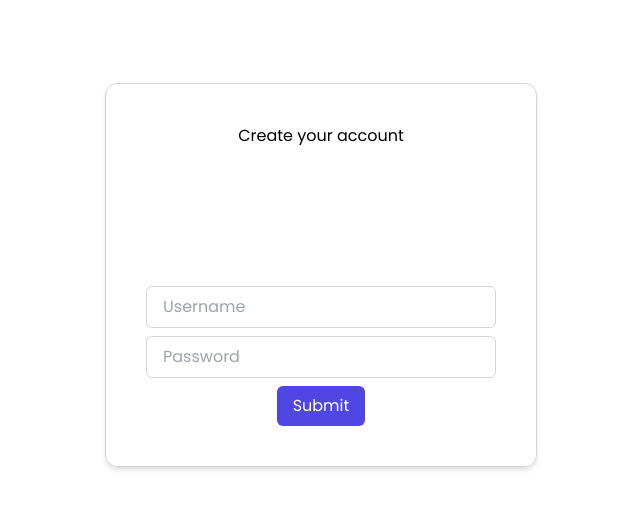
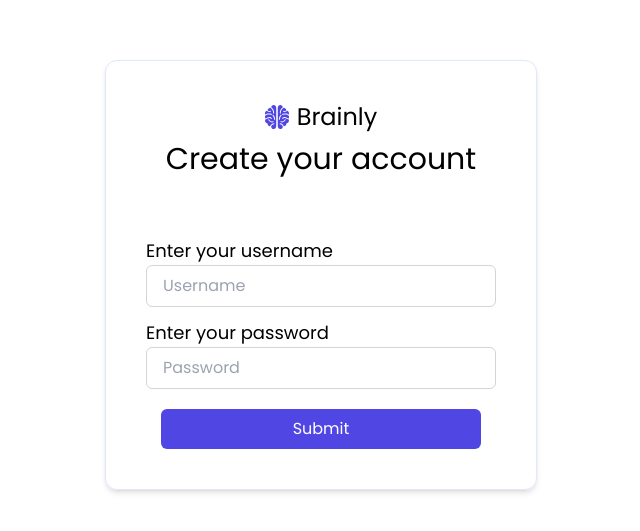
Before and after one commit to shreyansh232/citesphere-frontend, a React (Vite) app: page /signup in a window 1280 px wide. Shown: the part 125-656 px from the top of the page, without its empty margins (319-959 px from the left). Built offline with nearby package versions, Linux system fonts and the light colour scheme.

Commit message:
feat: add signup page v2

```diff
--- a/src/App.tsx
+++ b/src/App.tsx
@@ -1,6 +1,6 @@
-import Dashboard from "./pages/dashboard";
+import Dashboard from "./pages/Dashboard";
 import { BrowserRouter, Routes, Route } from "react-router-dom";
-import { Signup } from "./pages/signup";
+import { Signup } from "./pages/Signup";
 function App() {
   return (
     <BrowserRouter>
--- a/src/components/CreateContentModal.tsx
+++ b/src/components/CreateContentModal.tsx
@@ -3,7 +3,13 @@
 import { Button } from "./ui/Button";
 
 //controlled component
-export const CreateContentModal = ({ isOpen, onClose }: {isOpen: boolean, onClose: () => void}) => {
+export const CreateContentModal = ({
+  isOpen,
+  onClose,
+}: {
+  isOpen: boolean;
+  onClose: () => void;
+}) => {
   const modalRef = useRef<HTMLDivElement>(null);
 
   useEffect(() => {
@@ -39,8 +45,16 @@
                 </div>
               </div>
               <div className="flex flex-col justify-center items-center gap-2">
-                <Input placeholder="Title" onChange={() => console.log("Clicked") }/>
-                <Input placeholder="Link" onChange={() => console.log("Clicked") }/>
+                <Input
+                  type="text"
+                  placeholder="Title"
+                  onChange={() => console.log("Clicked")}
+                />
+                <Input
+                  type="text"
+                  placeholder="Link"
+                  onChange={() => console.log("Clicked")}
+                />
               </div>
               <div className="flex justify-center mt-2">
                 <Button text="Submit" size="md" variant="primary" />
@@ -58,17 +72,24 @@
 export function Input({
   onChange,
   placeholder,
+  className,
+  id,
+  type,
 }: {
-  onChange: () => void;
+  onChange: (event: React.ChangeEvent<HTMLInputElement>) => void;
   placeholder: string;
+  className?: string;
+  id?: string;
+  type?: string;
 }) {
   return (
     <div>
       <input
-        type="text"
+        type={type}
         placeholder={placeholder}
-        className="px-4 py-2 border border-gray-300 rounded-md"
+        className={`px-4 py-2 border border-gray-300 rounded-md ${className}`}
         onChange={onChange}
+        id={id}
       ></input>
     </div>
   );
--- a/src/components/ui/Button.tsx
+++ b/src/components/ui/Button.tsx
@@ -6,6 +6,7 @@
   endIcon?: any;
   onClick?: () => void;
   className?: string;
+  type?: "submit" | "reset" | "button";
 }
 
 const variantStyles = {
@@ -27,11 +28,13 @@
   endIcon,
   onClick,
   className = "",
+  type,
 }: ButtonProps) => {
   return (
     <button
       className={`${variantStyles[variant]} ${defaultStyles} ${sizeStyles[size]} ${className}`}
       onClick={onClick}
+      type={type}
     >
       {startIcon ? <div className="pr-2">{startIcon}</div> : null}
       {text}
--- a/src/pages/Signup.tsx
+++ b/src/pages/Signup.tsx
@@ -1,23 +1,76 @@
+import { useState } from "react";
 import { Input } from "../components/CreateContentModal";
 import { Button } from "../components/ui/Button";
+import { Logo } from "../icons/Logo";
+import { useNavigate } from "react-router-dom";
 
 export const Signup = () => {
+  const [username, setUsername] = useState("");
+  const [password, setPassword] = useState("");
+  const navigate = useNavigate();
+  const handleSubmit = async (event: React.FormEvent) => {
+    event.preventDefault();
+    console.log("Form submitted");
+    const response = await fetch("http://localhost:8001/api/v1/signup", {
+      method: "POST",
+      headers: {
+        "Content-Type": "application/json",
+      },
+      body: JSON.stringify({ username, password }),
+    });
+    //@ts-ignore
+    if (!response.ok) {
+        const errorData = await response.json();
+        throw new Error(errorData.message || "There was an error during signup");
+    }
+    const data = await response.json();
+    console.log("Success", data);
+    navigate("/signin")
+  };
+
   return (
     <div className="w-full h-screen bg-white flex items-center justify-center">
-      <div className="border border-gray-300 rounded-xl min-w-96 min-h-96 p-10 flex flex-col gap-2 justify-between items-center shadow-md">
-        <h1>Create your account</h1>
-        <div className="flex flex-col gap-2 items-center">
+      <form
+        onSubmit={handleSubmit}
+        className="border border-purple-300 rounded-xl min-w-[430px] min-h-[430px] p-10 flex flex-col justify-between items-center shadow-md"
+      >
+        <div className="flex flex-col items-center justify-center gap-2">
+          <div className="text-2xl flex items-center gap-2">
+            <div className="text-purple-600">
+              <Logo size="lg" />
+            </div>
+            <h1>Brainly</h1>
+          </div>
+          <h1 className="text-3xl">Create your account</h1>
+        </div>
+
+        <div className="flex flex-col gap-3 items-center w-full">
+          <div>
+            <label htmlFor="username" className="text-lg">
+              Enter your username
+            </label>
             <Input
+              id="username"
               placeholder="Username"
-            onChange={() => console.log("Clicked")}
+              onChange={(e) => setUsername(e.target.value)}
+              className="min-w-80"
             />
+          </div>
+          <div className="mb-2">
+            <label htmlFor="password" className="text-lg">
+              Enter your password
+            </label>
             <Input
+              id="password" // Add id for accessibility
+              type="password" // Set type to password
               placeholder="Password"
-            onChange={() => console.log("Clicked")}
+              onChange={(e) => setPassword(e.target.value)}
+              className="min-w-80"
             />
-        <Button text="Submit" className="px-20" />
           </div>
+          <Button text="Submit" className="min-w-80" type="submit" />
         </div>
+      </form>
     </div>
   );
 };
```
Lines whose indentation alone changed are shown as unchanged.
